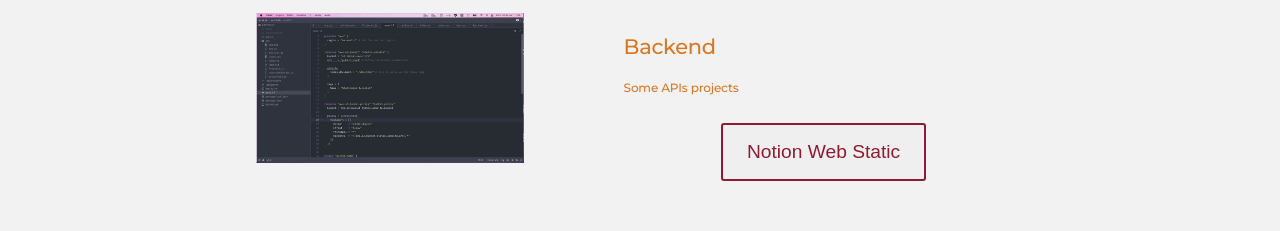
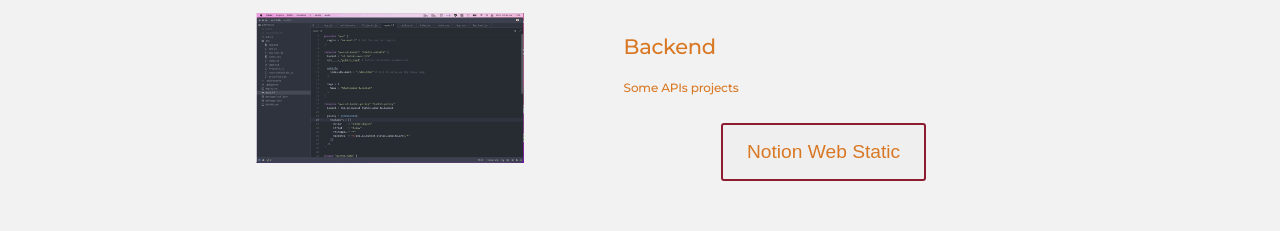
Before and after one commit to vianadaniel/portfolio, a React (Create React App) app: page / in a window 1280 px wide. Shown: the part 2420-2651 px from the top of the page. Built offline with nearby package versions, Linux system fonts and the light colour scheme.

Commit message:
feat: backend

```diff
--- a/src/Projects.js
+++ b/src/Projects.js
@@ -72,7 +72,7 @@ export const Projects = () => {
           </p>
 
           <a href="https://palm-oregano-d0d.notion.site/Backend-API-Projects-c60d5cc4637d4ee196837dbaa5c0dfb3?pvs=4">
-            <Botao style={{ border: "2px solid #8d1c31", color: "#8d1c31" }}>
+            <Botao style={{ border: "2px solid #8d1c31", color: "#d97824" }}>
               Notion Web Static
             </Botao>
           </a>
```
